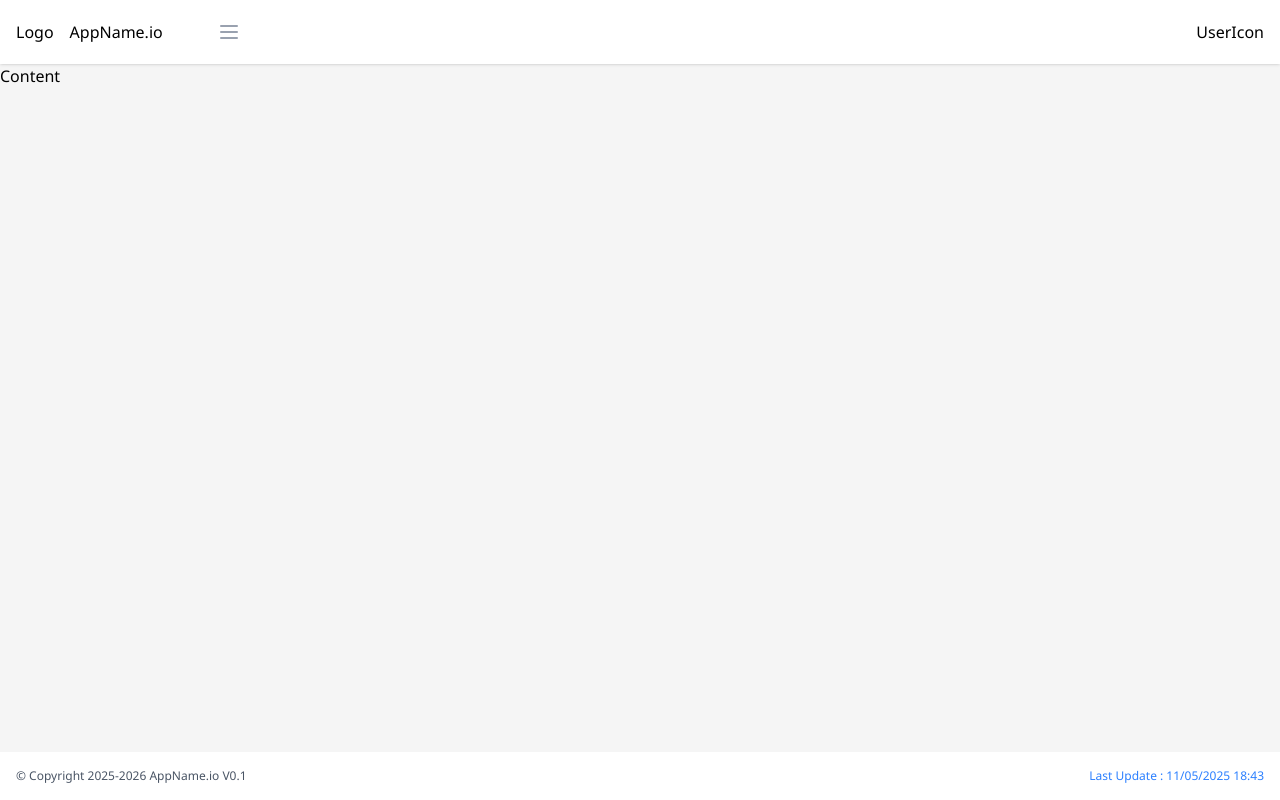
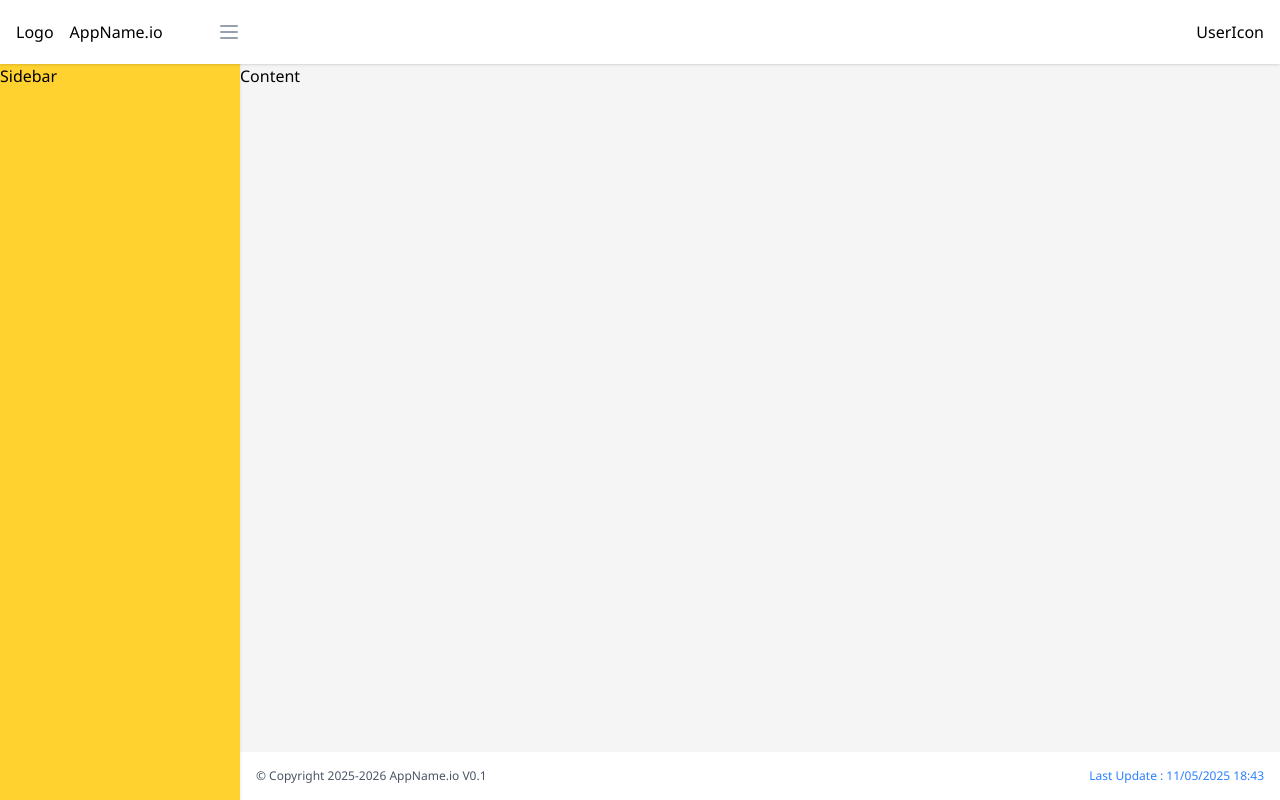
Before and after one commit to sander34556/dashboard-admin, a React (Vite) app: page / in a window 1280 px wide. Built offline with nearby package versions, Linux system fonts and the light colour scheme.

Commit message:
Add responseive-sidebar responseive-margin

```diff
--- a/src/components/navbar/Logo.jsx
+++ b/src/components/navbar/Logo.jsx
@@ -1,12 +1,12 @@
 
 
-const Logo = () => {
+const Logo = ({ miniSidebar }) => {
   return (
     <button className="flex items-center justify-start mx-0 h-16 cursor-pointer hover:bg-neutral-200 px-4 py-2 rounded">
       <div>
         Logo
       </div>
-      <div className="hidden lg:block px-4 mx-0">
+      <div className={`${miniSidebar ? 'hidden' : 'block'} px-4 mx-0`}>
         AppName.io
       </div>
     </button>
--- a/src/components/navbar/Navbar.jsx
+++ b/src/components/navbar/Navbar.jsx
@@ -3,18 +3,18 @@ import Logo from './Logo'
 import UserIcon from './UserIcon'
 
 
-const Navbar = () => {
+const Navbar = ({ setSidebarToggle, setMiniSidebar, miniSidebar }) => {
     return (
         <header>
-            <nav className="flex items-center justify-between w-full min-h-16 bg-white shadow fixed top-0">
-                <div className='flex items-center justify-between w-full h-full px-4 sm:px-0 sm:w-16 lg:w-60'>
-                    <AlignLeft className='block sm:hidden' />
-                    <Logo />
+            <nav className="flex items-center justify-between w-full min-h-16 bg-white shadow fixed top-0 z-50">
+                <div className={`flex items-center justify-between h-full px-4 sm:px-0 w-full  ${miniSidebar ? 'sm:w-16' : 'sm:w-60'} transition-all`}>
+                    <AlignLeft onClick={() => { setSidebarToggle(prev => !prev) }} className='block sm:hidden cursor-pointer ' />
+                    <Logo miniSidebar={miniSidebar} />
                     <Ellipsis className='block sm:hidden' />
 
                 </div>
                 <div className='hidden sm:flex items-center justify-between w-full px-4 h-full'>
-                    <Menu className='text-gray-400' />
+                    <Menu onClick={() => { setMiniSidebar(prev => !prev) }} className='text-gray-400' />
                     <UserIcon />
                 </div>
             </nav>
--- /dev/null
+++ b/src/components/sidebar/Sidebar.jsx
@@ -0,0 +1,26 @@
+import { useEffect } from "react";
+
+
+const Sidebar = ({ sidebarToggle, miniSidebar, setMiniSidebar }) => {
+
+    useEffect(() => {
+        const handleResize = () => {
+            if (window.innerWidth < 1024) {
+                setMiniSidebar(true);
+            }
+        };
+        window.addEventListener("resize", handleResize);
+        handleResize();
+        return () => window.removeEventListener("resize", handleResize);
+    }, []);
+
+
+    return (
+        <aside className={`fixed w-60 hover:sm:w-60 ${miniSidebar ? 'sm:w-16' : 'sm:w-60'} ${sidebarToggle ? 'left-0' : '-left-60'} sm:left-0 pt-16 z-10 shadow transition-all`}>
+            <div className="min-h-screen bg-amber-300 ">
+                Sidebar
+            </div>
+        </aside>
+    )
+}
+export default Sidebar
--- a/src/layouts/Layout.jsx
+++ b/src/layouts/Layout.jsx
@@ -1,14 +1,23 @@
+
+import { useState } from "react"
 import Footer from "../components/footer/Footer"
 import Navbar from "../components/navbar/Navbar"
+import Sidebar from "../components/sidebar/Sidebar"
 
 
 
 const Layout = () => {
+    const [sidebarToggle, setSidebarToggle] = useState(false);
+    const [miniSidebar, setMiniSidebar] = useState(false);
+
+
+
     return (
         <main>
-            <Navbar />
+            <Navbar setSidebarToggle={setSidebarToggle} setMiniSidebar={setMiniSidebar} miniSidebar={miniSidebar} />
+            <Sidebar sidebarToggle={sidebarToggle} miniSidebar={miniSidebar} setMiniSidebar={setMiniSidebar} />
 
-            <div className="flex flex-col min-h-screen pt-16">
+            <div className={`flex flex-col min-h-screen pt-16 ${miniSidebar ? 'sm:ml-16' : 'sm:ml-60'} `}>
                 <div className="container flex-1 ">
                     <div className="">
                         Content
@@ -16,6 +25,7 @@ const Layout = () => {
                 </div>
                 <Footer />
             </div>
+
         </main>
     )
 }
```
